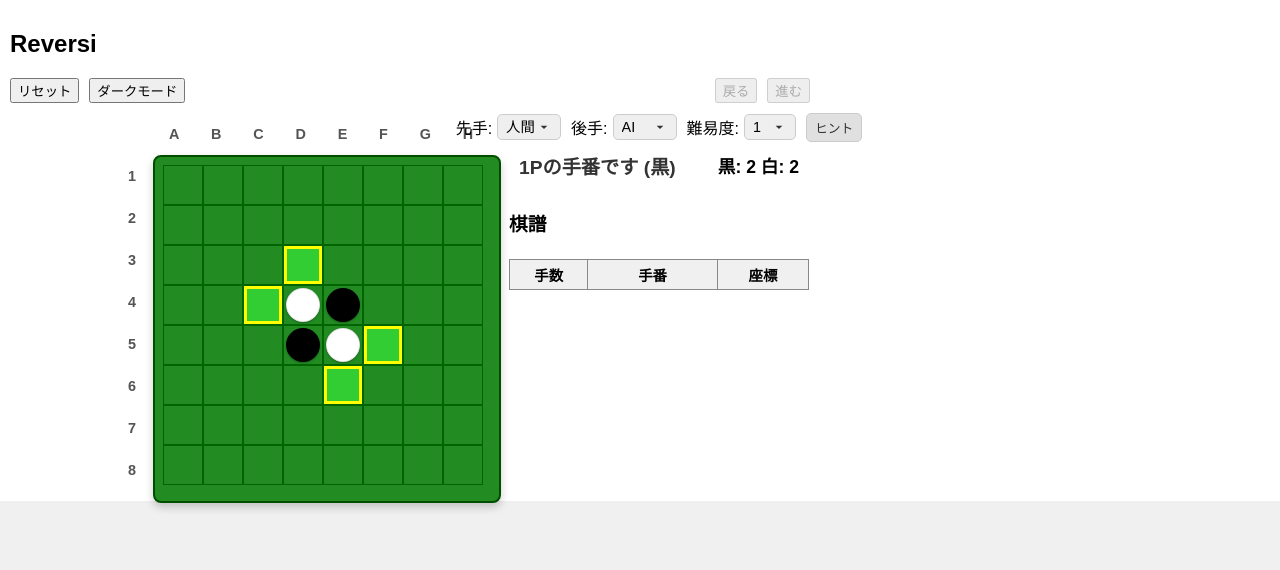
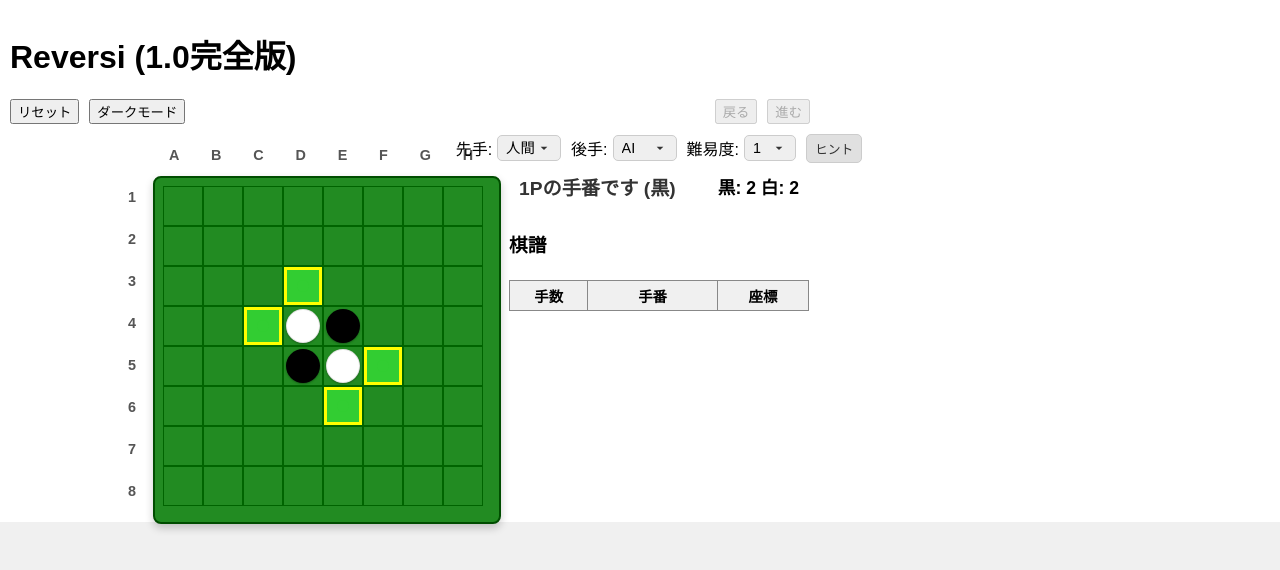
Before and after one commit to takashiotakes/Reversi, a React (Vite) app: page / in a window 1280 px wide. Shown: the top 570 px of the page. Built offline with nearby package versions, Linux system fonts and the light colour scheme; the HTML template or start-up script is replaced by a standard one.

Commit message:
Sandbox snapshot commit

```diff
--- a/src/OthelloGame.tsx
+++ b/src/OthelloGame.tsx
@@ -271,7 +271,7 @@ export default function OthelloGame() {
       (currentPlayer === "black" && firstPlayerType === "ai") ||
       (currentPlayer === "white" && secondPlayerType === "ai");
 
-    // Count stones
+    // Stone counts
     const blackCount = countStones("black");
     const whiteCount = countStones("white");
     const totalStones = blackCount + whiteCount;
@@ -300,9 +300,9 @@ export default function OthelloGame() {
       return; // Game ended, no further AI actions
     }
 
-    // MARK: Pass handling (if game not ended and current player has no valid moves)
+    // MARK: Pass handling
+    // Check if the current player (AI or Human) has no valid moves
     if (movesForCurrentPlayer.length === 0) {
-      // Current player must pass (opponent has moves)
       setTimeout(() => {
         setHistory((prev) => [
           ...prev, // Add pass move to history
@@ -319,20 +319,14 @@ export default function OthelloGame() {
         // Clear hint when AI moves or passes
         setShowHint(false);
         setHintMove(null);
-      }, 500);
-      return; // Passed, so no further AI move logic
+      }, 500); // Add a small delay for better UX on pass
+      return; // Passed, so no further AI move logic for this turn
     }
 
-    // MARK: AI Action Processing (if game not ended, not a pass, and it's AI's turn)
+    // MARK: AI Action Processing (if it's AI's turn and AI has valid moves)
     if (isAIPlayerTurn) {
       // If AI action is already in progress, do not duplicate actions
       if (isProcessingAIMove) {
-        return;
-      }
-
-      // Guard against cases where AI's turn has no valid moves (should be handled by pass logic, but for safety)
-      if (movesForCurrentPlayer.length === 0) {
-        setIsProcessingAIMove(false); // End processing, reset flag
         return;
       }
 
@@ -341,7 +335,7 @@ export default function OthelloGame() {
       setShowHint(false);
       setHintMove(null);
 
-      // If AI has valid moves, find the optimal move using minimax
+      // Find the optimal move using minimax
       const [x, y] = minimax(
         board,
         aiDepth,
@@ -661,7 +655,10 @@ export default function OthelloGame() {
 
   return (
     <div className={`othello ${darkMode ? "dark" : "light"}`}>
-      <h2>Reversi</h2>
+      {/* Title with version number */}
+      <h1>
+        Reversi <span className="version-number">(1.0完全版)</span>
+      </h1>
       {/* Container for control buttons and mode settings */}
       <div className="controls-container">
         <div className="controls-top-left">
```
